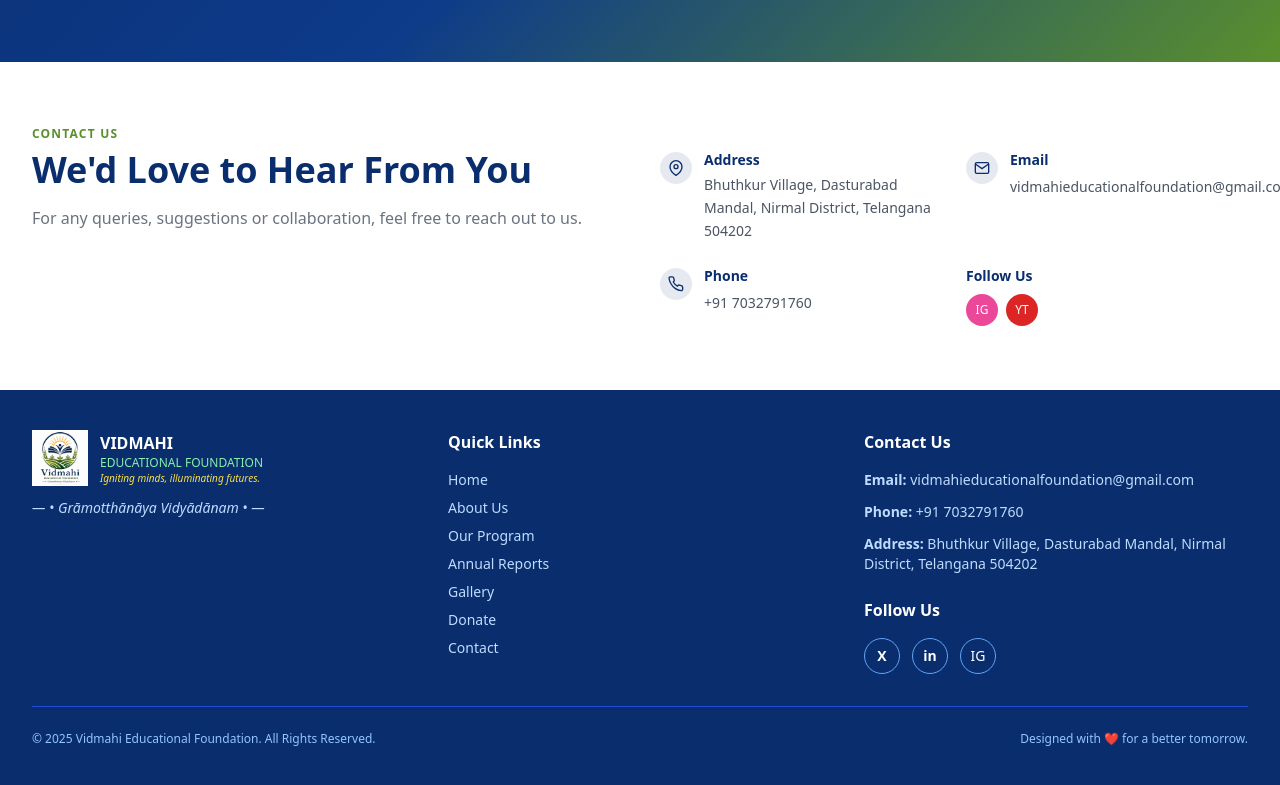
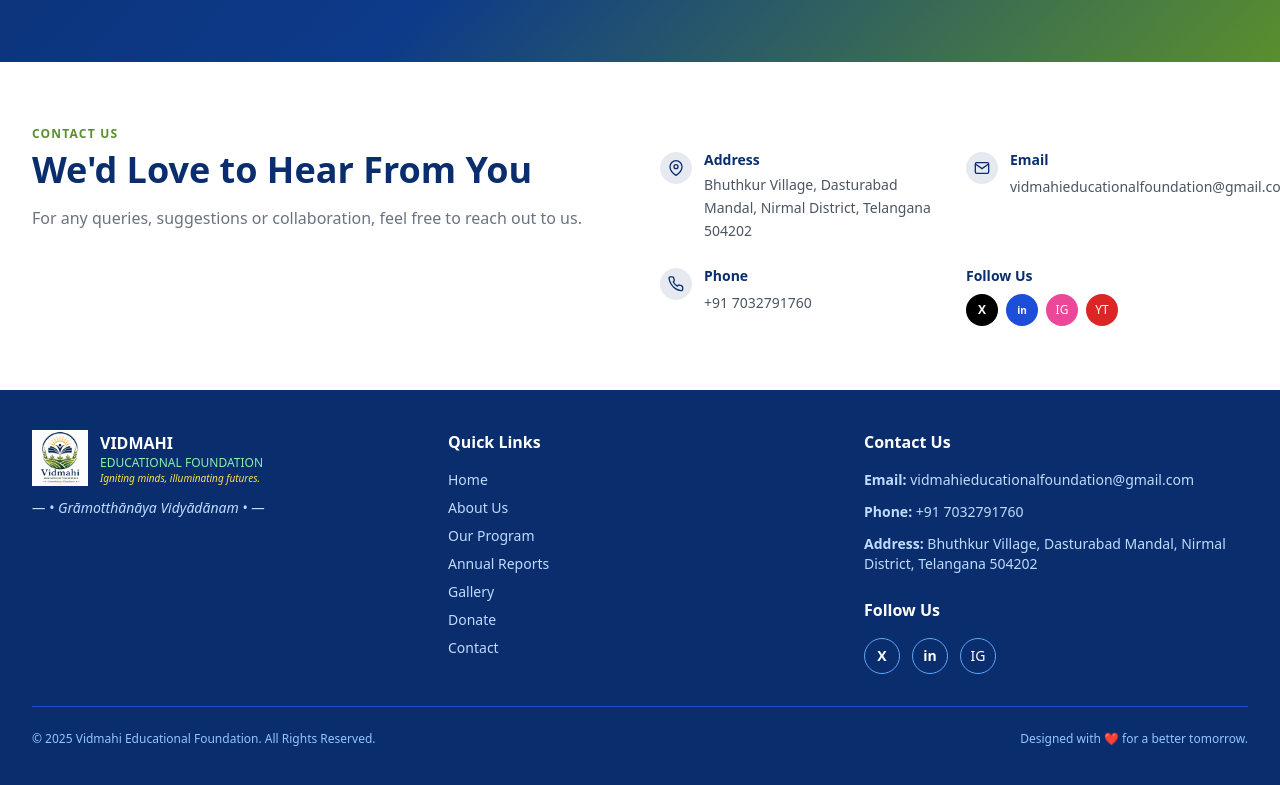
Before and after one commit to Srivarun999/VIdmahi-educational-Foundation, a Next.js app: page / in a window 1280 px wide. Shown: the part 4546-5331 px from the top of the page. Built offline with nearby package versions, Linux system fonts and the light colour scheme.

Commit message:
Fix ContactUs social links for X and LinkedIn build compatibility

```diff
--- a/src/components/sections/ContactUs.tsx
+++ b/src/components/sections/ContactUs.tsx
@@ -72,10 +72,16 @@
               <div>
                 <p className="font-semibold text-[#0A2E6D] text-sm mb-2">Follow Us</p>
                 <div className="flex gap-2">
-                  {contactInfo.facebook && (
-                    <a href={contactInfo.facebook} target="_blank" rel="noopener noreferrer"
-                      className="w-8 h-8 rounded-full bg-[#0A2E6D] text-white flex items-center justify-center text-xs font-bold hover:bg-blue-700 transition-colors">
-                      f
+                  {contactInfo.x && (
+                    <a href={contactInfo.x} target="_blank" rel="noopener noreferrer"
+                      className="w-8 h-8 rounded-full bg-black text-white flex items-center justify-center text-xs font-bold hover:bg-gray-800 transition-colors">
+                      X
+                    </a>
+                  )}
+                  {contactInfo.linkedin && (
+                    <a href={contactInfo.linkedin} target="_blank" rel="noopener noreferrer"
+                      className="w-8 h-8 rounded-full bg-blue-700 text-white flex items-center justify-center text-[10px] font-bold hover:bg-blue-800 transition-colors">
+                      in
                     </a>
                   )}
                   {contactInfo.instagram && (
```
